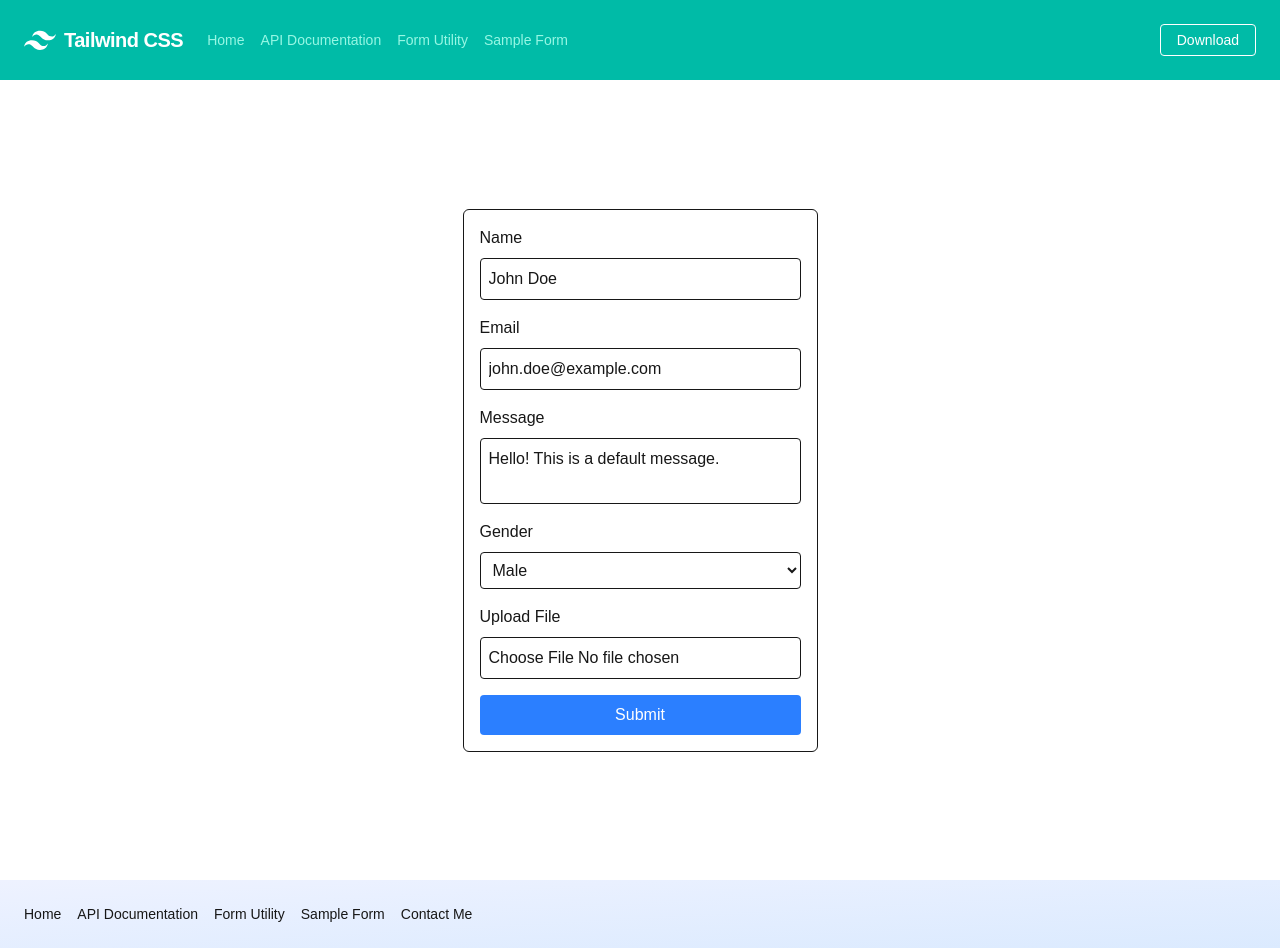
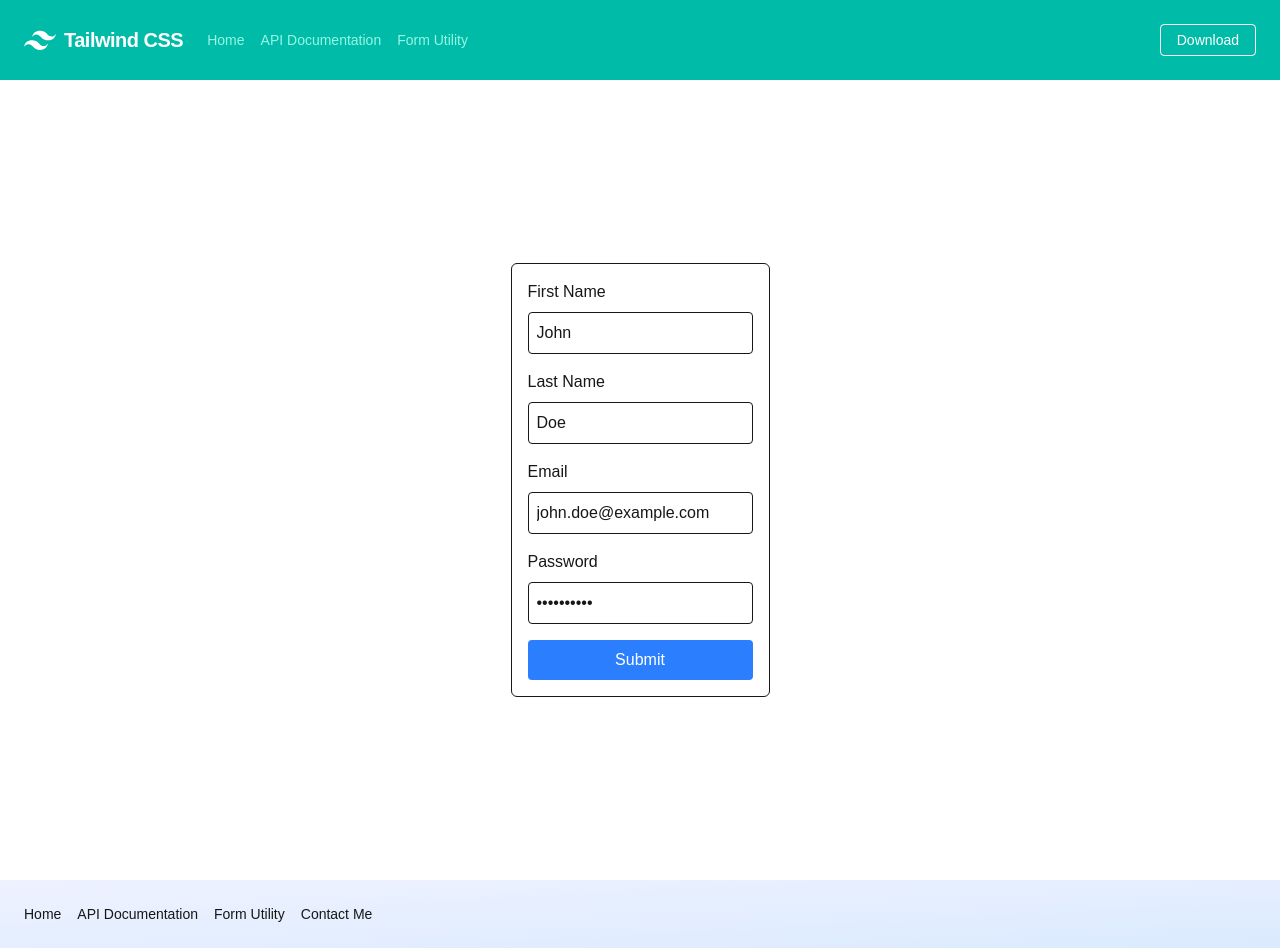
Before and after one commit to shawnmcrowley/responsive_form_pwa, a Next.js app: page /formutil in a window 1280 px wide. Built offline with nearby package versions, Linux system fonts and the light colour scheme.

Commit message:
Updated API's and Forms

```diff
--- a/src/app/api-docs/page.js
+++ b/src/app/api-docs/page.js
@@ -15,7 +15,7 @@ export default async function IndexPage() {
 
      import React from 'react';
      import ReactSwagger from '../components/next-swagger';
-     import swaggerSpec from '../../../swaggerConfig';
+     import swaggerSpec from '../configs/swaggerConfig';
 
      const Docs = () => {
         return (
--- a/src/app/api/v1/persons/route.js
+++ b/src/app/api/v1/persons/route.js
@@ -1,5 +1,7 @@
 import { NextResponse } from "next/server";
 import snowflake from "snowflake-sdk";
+import { resolve } from "path";
+
 
 // Configure Snowflake
 snowflake.configure({
@@ -10,7 +12,7 @@ snowflake.configure({
 // Promisify snowflake connection
 const connectToSnowflake = (connection) => {
   return new Promise((resolve, reject) => {
-    connection.connect((err) => {
+    connection.connectAsync((err) => {
       if (err) {
         console.error("Unable to connect to Snowflake:", err.message);
         reject(err);
@@ -95,7 +97,14 @@ export async function GET(req) {
       password: process.env.SNOWFLAKE_PASSWORD,
       database: process.env.SNOWFLAKE_DATABASE,
       schema: process.env.SNOWFLAKE_SCHEMA,
-      warehouse: process.env.SNOWFLAKE_WAREHOUSE
+      warehouse: process.env.SNOWFLAKE_WAREHOUSE,
+      role: process.env.SNOWFLAKE_ROLE,
+      authenticator: process.env.SNOWFLAKE_AUTHENTICATOR,
+      // Use resolve for straight Private Key Authentication
+      privateKeyPath: resolve(process.cwd(), process.env.SNOWFLAKE_PRIVATEKEYPATH),
+      // Use readFileSync funtion if you need to read the file directly
+      //privateKeyPath: readFileSync(resolve(process.cwd(),process.env.SNOWFLAKE_PRIVATEKEYPATH ),'utf8'),
+      privateKeyPass: process.env.SNOWFLAKE_PRIVATEKEYPASS
     });
 
     // Connect to Snowflake
@@ -157,7 +166,24 @@ export async function GET(req) {
  *         description: Resource Not Found
  */
 
-export async function POST(req, response) {
+export async function POST( req ) {
+
+  const connection = snowflake.createConnection({
+    account: process.env.SNOWFLAKE_ACCOUNT,
+    username: process.env.SNOWFLAKE_USERNAME,
+    password: process.env.SNOWFLAKE_PASSWORD,
+    database: process.env.SNOWFLAKE_DATABASE,
+    schema: process.env.SNOWFLAKE_SCHEMA,
+    warehouse: process.env.SNOWFLAKE_WAREHOUSE,
+    role: process.env.SNOWFLAKE_ROLE,
+    authenticator: process.env.SNOWFLAKE_AUTHENTICATOR,
+    // Use resolve for straight Private Key Authentication
+    privateKeyPath: resolve(process.cwd(), process.env.SNOWFLAKE_PRIVATEKEYPATH),
+    // Use readFileSync funtion if you need to read the file directly
+    //privateKeyPath: readFileSync(resolve(process.cwd(),process.env.SNOWFLAKE_PRIVATEKEYPATH ),'utf8'),
+    privateKeyPass: process.env.SNOWFLAKE_PRIVATEKEYPASS
+  });
+
   return NextResponse({
     success: true,
     message: "Person Created Successfully"
--- a/src/app/api/v1/postData/route.js
+++ b/src/app/api/v1/postData/route.js
@@ -13,23 +13,27 @@ export async function GET(req) {
 export async function POST(req) {
     try {
         const formData = await req.formData()
-        const name = formData.get('name')
+        const firstname = formData.get('firstname')
+        const lastname = formData.get('lastname')
         const email = formData.get('email')
+        const password = formData.get('password')
 
         // Validate input
-        if (!name || !email) {
+        if (!firstname || !lastname || !email || !password) {
             return NextResponse.json({
                 message: "Missing required fields",
                 status: 400
             }, { status: 400 })
         }
 
-        console.log('Received data: ', name, email)
+        console.log('Received data: ', firstname, lastname, email, password)
 
         return NextResponse.json({
             message: "Data Submitted Successfully",
-            name,
+            firstname,
+            lastname,
             email,
+            password,
             status: 200
         }, { status: 200 })
     } catch (error) {
--- a/src/app/components/footer.js
+++ b/src/app/components/footer.js
@@ -18,9 +18,6 @@ export default function Footer() {
                     <a href="/formutil" className="block mt-4 lg:inline-block lg:mt-0 text-white-600 hover:text-teal-600 mr-4">
                         Form Utility
                     </a>
-                    <a href="/forms" className="block mt-4 lg:inline-block lg:mt-0 text-whie-600 hover:text-teal-600 mr-4">
-                        Sample Form
-                    </a>
                     <a href="#mailto:shawn.crowley@lycra.com" className="block mt-4 lg:inline-block lg:mt-0 text-white-600 hover:text-teal-600">
                         Contact Me
                     </a>
--- a/src/app/components/form_generator.js
+++ b/src/app/components/form_generator.js
@@ -19,7 +19,9 @@ export const FormGenerator = ({
       initialData[field.name] = field.defaultValue || ""
     })
     setFormData(initialData)
-  }, [config])
+  }, [])  // Removed [config] from useEffect dependency array
+
+
 
   // Map input types to corresponding components
   const fieldRenderers = {
@@ -30,6 +32,23 @@ export const FormGenerator = ({
         </label>
         <input
           type="text"
+          name={field.name}
+          id={field.name}
+          placeholder={field.placeholder}
+          required={field.required}
+          value={formData[field.name] || ""}
+          onChange={handleChange}
+          className="p-2 border rounded w-full"
+        />
+      </div>
+    ),
+    password: field => (
+      <div key={field.name} className="flex flex-col space-y-2 w-full">
+        <label htmlFor={field.name} className="font-medium">
+          {field.label}
+        </label>
+        <input
+          type="password"
           name={field.name}
           id={field.name}
           placeholder={field.placeholder}
--- a/src/app/components/header.js
+++ b/src/app/components/header.js
@@ -21,9 +21,7 @@ export default function Header() {
                     <a href="/formutil" className="block mt-4 lg:inline-block lg:mt-0 text-teal-200 hover:text-white mr-4">
                         Form Utility
                     </a>
-                    <a href="/forms" className="block mt-4 lg:inline-block lg:mt-0 text-teal-200 hover:text-white">
-                        Sample Form
-                    </a>
+
                 </div>
                 <div>
                     <a href="#" className="inline-block text-sm px-4 py-2 leading-none border rounded text-white border-white hover:border-transparent hover:text-teal-500 hover:bg-white mt-4 lg:mt-0">Download</a>
--- /dev/null
+++ b/src/app/configs/formConfig.js
@@ -0,0 +1,72 @@
+// Form Configuration - Controls Data Fields, Data Types, and Display
+// Modify to match your needs and map these to your Database/API, etc.
+
+export default function formConfig() {
+
+    const formConfig = {
+        fields: [
+            {
+                type: 'text',
+                label: 'First Name',
+                name: 'firstname',
+                placeholder: 'Firt Name',
+                required: true,
+                defaultValue: 'John', // Default value for the text input
+            },
+            {
+                type: 'text',
+                label: 'Last Name',
+                name: 'lastname',
+                placeholder: 'Last Name',
+                required: true,
+                defaultValue: 'Doe', // Default value for the text input
+            },
+            {
+                type: 'email',
+                label: 'Email',
+                name: 'email',
+                placeholder: 'Enter your email',
+                required: true,
+                defaultValue: 'john.doe@example.com', // Default value for the email input
+            },
+            {
+                type: 'password',
+                label: 'Password',
+                name: 'password',
+                placeholder: 'Password',
+                required: true,
+                defaultValue: '**********', // Default value for the password input
+            },
+            /*  To be Used for Other Form Needs
+            {
+                type: 'textarea',
+                label: 'Message',
+                name: 'message',
+                placeholder: 'Enter your message',
+                defaultValue: 'Hello! This is a default message.', // Default value for the textarea
+            },
+            {
+                type: 'select',
+                label: 'Gender',
+                name: 'gender',
+                options: [
+                    { value: 'male', label: 'Male' },
+                    { value: 'female', label: 'Female' },
+                ],
+                required: true,
+                defaultValue: 'male', // Default selected value for the dropdown
+            },
+            {
+                type: 'file',
+                label: 'Upload File',
+                name: 'file',
+                required: true,
+                // Default values for file inputs are generally not supported for security reasons
+            },
+            */
+        ],
+    };
+
+return formConfig
+
+}
--- a/src/app/formutil/page.js
+++ b/src/app/formutil/page.js
@@ -2,61 +2,16 @@
 
 import { useState } from "react";
 import { FormGenerator } from "../components/form_generator";
+import formConfig from "../configs/formConfig";
 
-
-
-const formConfig = {
-    fields: [
-        {
-            type: 'text',
-            label: 'Name',
-            name: 'name',
-            placeholder: 'Enter your name',
-            required: true,
-            defaultValue: 'John Doe', // Default value for the text input
-        },
-        {
-            type: 'email',
-            label: 'Email',
-            name: 'email',
-            placeholder: 'Enter your email',
-            required: true,
-            defaultValue: 'john.doe@example.com', // Default value for the email input
-        },
-        {
-            type: 'textarea',
-            label: 'Message',
-            name: 'message',
-            placeholder: 'Enter your message',
-            defaultValue: 'Hello! This is a default message.', // Default value for the textarea
-        },
-        {
-            type: 'select',
-            label: 'Gender',
-            name: 'gender',
-            options: [
-                { value: 'male', label: 'Male' },
-                { value: 'female', label: 'Female' },
-            ],
-            required: true,
-            defaultValue: 'male', // Default selected value for the dropdown
-        },
-        {
-            type: 'file',
-            label: 'Upload File',
-            name: 'file',
-            required: true,
-            // Default values for file inputs are generally not supported for security reasons
-        },
-    ],
-};
 
 export default function Home() {
     const [formData, setFormData] = useState({})
+    const config = formConfig();
 
     // Function to reset form to initial state based on formConfig
     const resetForm = () => {
-        const initialState = formConfig.fields.reduce((acc, field) => {
+        const initialState = config.fields.reduce((acc, field) => {
             if (field.defaultValue !== undefined) {
                 acc[field.name] = field.defaultValue;
             }
@@ -105,7 +60,7 @@ export default function Home() {
 
             <div className="min-h-screen flex items-center justify-center">
                 <FormGenerator
-                    config={formConfig}
+                    config={config}
                     handleSubmit={handleSubmit}
                     formData={formData}
                     setFormData={setFormData}>
--- a/src/app/utils/load_data.json
+++ b/src/app/utils/load_data.json
@@ -1,7 +1,7 @@
 {
-    "id":1,
     "FirstName": "Jim",
     "LastName": "Walker",
     "Email": "jim.walker@abcd.com",
-    "Password": "XXXXXXXXXX"
+    "Password": "XXXXXXXXXX",
+    "Deleted": false
 }
```
Also changed, not shown: src/app/forms/page.js (deleted, +0 -32 lines), src/app/configs/swaggerConfig.js (renamed from swaggerConfig.js), 1 other file (tests, documents, lock files or other folders).
